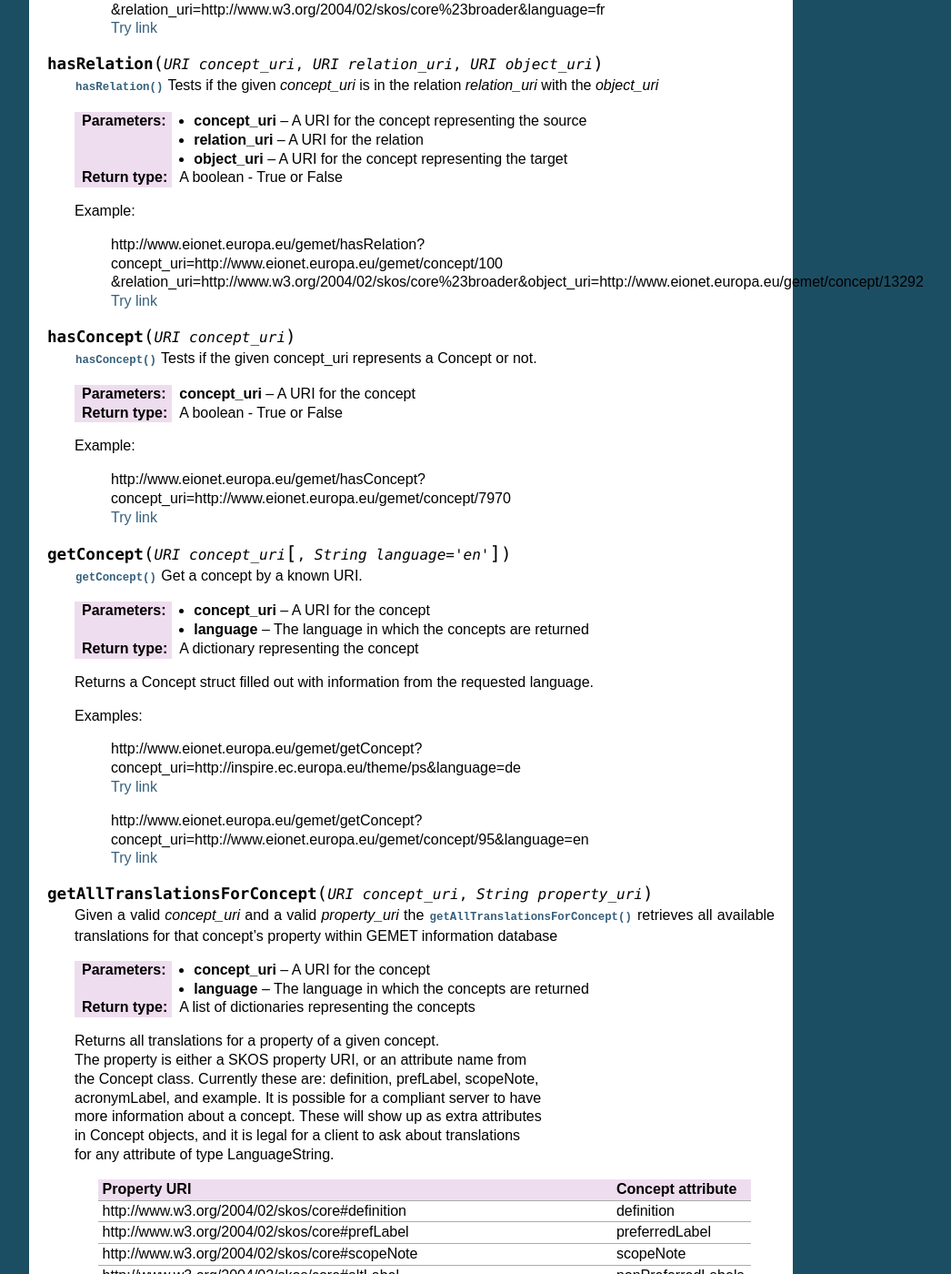
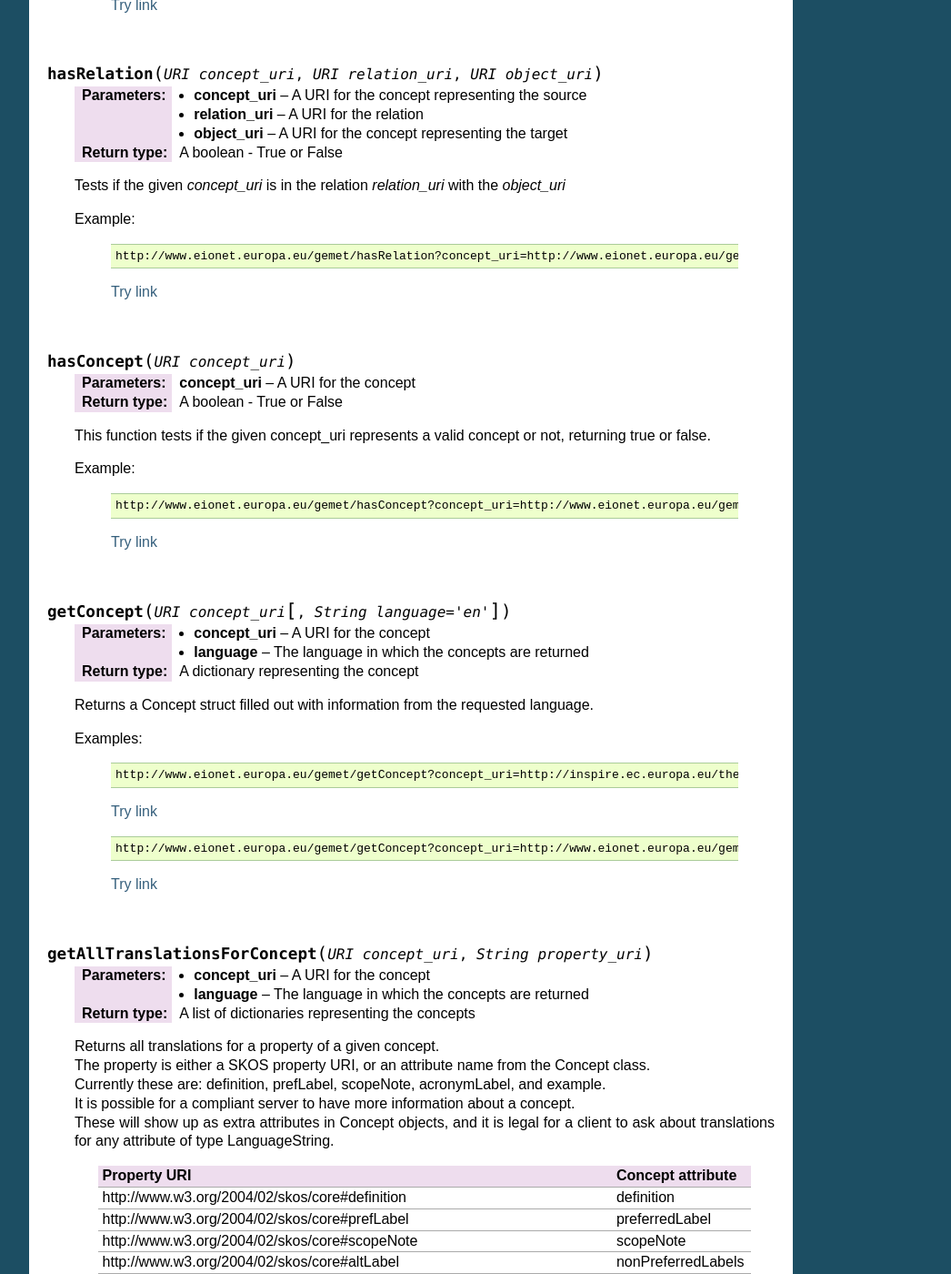
Before and after one commit to eea/gemet, a Sphinx documentation site: the page built from docs/new_api/source/index.rst, in a window 1280 px wide and 1400 px high, scrolled down 2880 px. Shown: the whole window at 91% size, without its empty margins (198-1244 px from the left). Built offline with Sphinx 7.4.7, drawn with Linux system fonts in a browser that asks for light colours; some of the changed text lies outside the part shown.

```diff
--- a/docs/new_api/source/index.rst
+++ b/docs/new_api/source/index.rst
@@ -73,12 +73,10 @@ XML/RPC. A combination of such function calls ensure the full retrieval of
 GEMET's content.
 
 WebService API methods
-~~~~~~~~~~~~~~~~~~~~~~
+======================
 
 
 .. function:: getTopmostConcepts(URI thesaurus_uri[, String language='en'])
-
-    :func:`getTopmostConcepts` Get the top concepts of a thesaurus.
 
     :param thesaurus_uri: The thesaurus URI from which to retrieve concepts
     :param language: The language in which the concepts are returned
@@ -91,18 +89,21 @@ WebService API methods
 
     A URI is a subclass of string, potentially with some methods to manipulate the URI.
 
-
     Examples:
 
-        |   \http://www.eionet.europa.eu/gemet/getTopmostConcepts?thesaurus_uri=http://www.eionet.europa.eu/gemet/group/&language=en
+        ::
+
+            http://www.eionet.europa.eu/gemet/getTopmostConcepts?thesaurus_uri=http://www.eionet.europa.eu/gemet/group/&language=en
         |   `Try link <http://www.eionet.europa.eu/gemet/getTopmostConcepts?thesaurus_uri=http://www.eionet.europa.eu/gemet/group/&language=en>`_
+        |
+        ::
 
-        |   \http://www.eionet.europa.eu/gemet/getTopmostConcepts?thesaurus_uri=http://inspire.ec.europa.eu/theme/&language=en
+            http://www.eionet.europa.eu/gemet/getTopmostConcepts?thesaurus_uri=http://inspire.ec.europa.eu/theme/&language=en
         |   `Try link <http://www.eionet.europa.eu/gemet/getTopmostConcepts?thesaurus_uri=http://inspire.ec.europa.eu/theme/&language=en>`_
 
+    |
+
 .. function:: getAllConceptRelatives(URI concept_uri[, URI target_thesaurus_uri, URI relation_uri])
-
-    :func:`getAllConceptRelatives` Get a list of all concept relatives.
 
     :param concept_uri: A URI for the concept
     :param target_thesaurus_uri: A URI for the target with which exist relations
@@ -125,19 +126,24 @@ WebService API methods
 
     Examples:
 
-        |   \http://www.eionet.europa.eu/gemet/getAllConceptRelatives?concept_uri=http://www.eionet.europa.eu/gemet/group/234
+        ::
+
+            http://www.eionet.europa.eu/gemet/getAllConceptRelatives?concept_uri=http://www.eionet.europa.eu/gemet/group/234
         |   `Try link <http://www.eionet.europa.eu/gemet/getAllConceptRelatives?concept_uri=http://www.eionet.europa.eu/gemet/group/234>`_
 
-        |   \http://www.eionet.europa.eu/gemet/getAllConceptRelatives?concept_uri=http://www.eionet.europa.eu/gemet/concept/6740
+        ::
+
+            http://www.eionet.europa.eu/gemet/getAllConceptRelatives?concept_uri=http://www.eionet.europa.eu/gemet/concept/6740
         |   `Try link <http://www.eionet.europa.eu/gemet/getAllConceptRelatives?concept_uri=http://www.eionet.europa.eu/gemet/concept/6740>`_
 
-        |   \http://www.eionet.europa.eu/gemet/getAllConceptRelatives?concept_uri=http://inspire.ec.europa.eu/theme/ps
+        ::
+
+            http://www.eionet.europa.eu/gemet/getAllConceptRelatives?concept_uri=http://inspire.ec.europa.eu/theme/ps
         |   `Try link <http://www.eionet.europa.eu/gemet/getAllConceptRelatives?concept_uri=http://inspire.ec.europa.eu/theme/ps>`_
 
+    |
 
 .. function:: getRelatedConcepts(URI concept_uri, URI relation_uri[, String language='en'])
-
-    :func:`getAllConceptRelatives` Get a list of all concept with a given relation to the object.
 
     :param concept_uri: A URI for the concept
     :param relation_uri: A URI for the relation
@@ -150,42 +156,48 @@ WebService API methods
 
     Example:
 
-        |   \http://www.eionet.europa.eu/gemet/getRelatedConcepts?concept_uri=http://www.eionet.europa.eu/gemet/concept/913
-        |   &relation_uri=http://www.w3.org/2004/02/skos/core%23broader&language=fr
+        ::
+
+           http://www.eionet.europa.eu/gemet/getRelatedConcepts?concept_uri=http://www.eionet.europa.eu/gemet/concept/913&relation_uri=http://www.w3.org/2004/02/skos/core%23broader&language=fr
         |   `Try link <http://www.eionet.europa.eu/gemet/getRelatedConcepts?concept_uri=http://www.eionet.europa.eu/gemet/concept/913&relation_uri=http://www.w3.org/2004/02/skos/core%23broader&language=fr>`_
 
+    |
 
 .. function:: hasRelation(URI concept_uri, URI relation_uri, URI object_uri)
-
-    :func:`hasRelation` Tests if the given *concept_uri* is in the relation *relation_uri* with the *object_uri*
 
     :param concept_uri: A URI for the concept representing the source
     :param relation_uri: A URI for the relation
     :param object_uri: A URI for the concept representing the target
     :rtype: A boolean - True or False
 
+    |   Tests if the given *concept_uri* is in the relation *relation_uri* with the *object_uri*
+
     Example:
 
-        |   \http://www.eionet.europa.eu/gemet/hasRelation?concept_uri=http://www.eionet.europa.eu/gemet/concept/100
-        |   &relation_uri=http://www.w3.org/2004/02/skos/core%23broader&object_uri=http://www.eionet.europa.eu/gemet/concept/13292
+        ::
+
+            http://www.eionet.europa.eu/gemet/hasRelation?concept_uri=http://www.eionet.europa.eu/gemet/concept/100&relation_uri=http://www.w3.org/2004/02/skos/core%23broader&object_uri=http://www.eionet.europa.eu/gemet/concept/13292
         |   `Try link <http://www.eionet.europa.eu/gemet/hasRelation?concept_uri=http://www.eionet.europa.eu/gemet/concept/100&relation_uri=http://www.w3.org/2004/02/skos/core%23broader&object_uri=http://www.eionet.europa.eu/gemet/concept/13292>`_
 
+    |
 
 .. function:: hasConcept(URI concept_uri)
-
-    :func:`hasConcept` Tests if the given concept_uri represents a Concept or not.
 
     :param concept_uri: A URI for the concept
     :rtype: A boolean - True or False
 
+    |   This function tests if the given concept_uri represents a valid concept or not, returning true or false.
+
     Example:
 
-        |   \http://www.eionet.europa.eu/gemet/hasConcept?concept_uri=http://www.eionet.europa.eu/gemet/concept/7970
+        ::
+
+            http://www.eionet.europa.eu/gemet/hasConcept?concept_uri=http://www.eionet.europa.eu/gemet/concept/7970
         |   `Try link <http://www.eionet.europa.eu/gemet/hasConcept?concept_uri=http://www.eionet.europa.eu/gemet/concept/7970>`_
 
+    |
+
 .. function:: getConcept(URI concept_uri[, String language='en'])
-
-    :func:`getConcept` Get a concept by a known URI.
 
     :param concept_uri: A URI for the concept
     :param language: The language in which the concepts are returned
@@ -195,27 +207,29 @@ WebService API methods
 
     Examples:
 
-        |   \http://www.eionet.europa.eu/gemet/getConcept?concept_uri=http://inspire.ec.europa.eu/theme/ps&language=de
+        ::
+
+            http://www.eionet.europa.eu/gemet/getConcept?concept_uri=http://inspire.ec.europa.eu/theme/ps&language=de
         |   `Try link <http://www.eionet.europa.eu/gemet/getConcept?concept_uri=http://inspire.ec.europa.eu/theme/ps&language=de>`_
 
-        |   \http://www.eionet.europa.eu/gemet/getConcept?concept_uri=http://www.eionet.europa.eu/gemet/concept/95&language=en
+        ::
+
+            http://www.eionet.europa.eu/gemet/getConcept?concept_uri=http://www.eionet.europa.eu/gemet/concept/95&language=en
         |   `Try link <http://www.eionet.europa.eu/gemet/getConcept?concept_uri=http://www.eionet.europa.eu/gemet/concept/95&language=en>`_
 
+    |
+
 .. function:: getAllTranslationsForConcept(URI concept_uri, String property_uri)
-
-    Given a valid *concept_uri* and a valid *property_uri* the :func:`getAllTranslationsForConcept()` retrieves all available translations for that concept’s property within GEMET information database
 
     :param concept_uri: A URI for the concept
     :param language: The language in which the concepts are returned
     :rtype: A list of dictionaries representing the concepts
 
     |   Returns all translations for a property of a given concept.
-    |   The property is either a SKOS property URI, or an attribute name from
-    |   the Concept class. Currently these are: definition, prefLabel, scopeNote,
-    |   acronymLabel, and example. It is possible for a compliant server to have
-    |   more information about a concept. These will show up as extra attributes
-    |   in Concept objects, and it is legal for a client to ask about translations
-    |   for any attribute of type LanguageString.
+    |   The property is either a SKOS property URI, or an attribute name from the Concept class.
+    |   Currently these are: definition, prefLabel, scopeNote, acronymLabel, and example.
+    |   It is possible for a compliant server to have more information about a concept.
+    |   These will show up as extra attributes in Concept objects, and it is legal for a client to ask about translations for any attribute of type LanguageString.
 
     +-------------------------------------------------------------------------------+------------------------------------------------------------------------------------------------+
     |                                 Property URI                                  |                                      Concept attribute                                         |
@@ -238,7 +252,9 @@ WebService API methods
 
     Example:
 
-        |   \http://www.eionet.europa.eu/gemet/getAllTranslationsForConcept?concept_uri=http://www.eionet.europa.eu/gemet/concept/10126& property_uri=http://www.w3.org/2004/02/skos/core%23prefLabel
+        ::
+
+            http://www.eionet.europa.eu/gemet/getAllTranslationsForConcept?concept_uri=http://www.eionet.europa.eu/gemet/concept/10126& property_uri=http://www.w3.org/2004/02/skos/core%23prefLabel
         |   `Try link <http://www.eionet.europa.eu/gemet/getAllTranslationsForConcept?concept_uri=http://www.eionet.europa.eu/gemet/concept/10126&property_uri=http://www.w3.org/2004/02/skos/core%23prefLabel>`_
 
     |   **Note**: when constructing a GET request of this type, the property URI must
@@ -246,8 +262,6 @@ WebService API methods
     |   meaning in a URI).
 
 .. function:: getConceptsMatchingKeyword(String keyword, int search_mode[, URI thesaurus_uri, String language])
-
-    :func:`getConceptsMatchingKeyword` Get a list of concepts matching a keyword for a particular thesaurus.
 
     :param keyword: A string representing the keyword to search for
     :param search_mode: An integer in the range 0 – 4 inclusive:
@@ -261,18 +275,22 @@ WebService API methods
     :param language: The language is used both for specifying what language the keyword is and for returning the concept in the correct language
     :rtype: A list of dictionaries representing the found concepts
 
+    |   The function retrieves a list of concepts matching a keyword for a particular thesaurus.
+
     Example:
 
-        |   \http://www.eionet.europa.eu/gemet/getConceptsMatchingKeyword?keyword=air&search_mode=0&thesaurus_uri=http://www.eionet.europa.eu/gemet/concept/&language=en
+        ::
+
+            http://www.eionet.europa.eu/gemet/getConceptsMatchingKeyword?keyword=air&search_mode=0&thesaurus_uri=http://www.eionet.europa.eu/gemet/concept/&language=en
         |   `Try link <http://www.eionet.europa.eu/gemet/getConceptsMatchingKeyword?keyword=air&search_mode=0&thesaurus_uri=http://www.eionet.europa.eu/gemet/concept/&language=en>`_
 
 
     .. versionadded:: 2.1
        The *language* parameter is now set default to **'en'**.
 
+    |
+
 .. function:: getConceptsMatchingRegexByThesaurus(String regex, URI thesaurus_uri[, String language])
-
-    :func:`getConceptsMatchingRegexByThesaurus` Gets a list of concepts matching a keyword for a particular thesaurus.
 
     :param regex: A string representing the regex to search for
     :param thesaurus_uri: Indicates which thesaurus to search in
@@ -284,20 +302,23 @@ WebService API methods
 
     Example:
 
-        |   \http://www.eionet.europa.eu/gemet/getConceptsMatchingRegexByThesaurus?regex=^air$&­thesaurus_uri=http://www.eionet.europa.eu/gemet/concept/&language=en
+        ::
+
+            http://www.eionet.europa.eu/gemet/getConceptsMatchingRegexByThesaurus?regex=^air$&­thesaurus_uri=http://www.eionet.europa.eu/gemet/concept/&language=en
         |   `Try link <http://www.eionet.europa.eu/gemet/getConceptsMatchingRegexByThesaurus?regex=^air$&thesaurus_uri=http://www.eionet.europa.eu/gemet/concept/&language=en>`_
 
 
     .. versionadded:: 2.1
        The *language* parameter is now set default to **'en'**.
 
+    |
+
 .. function:: getAvailableLanguages(URI concept_uri)
-
-    :func:`getAvailableLanguages` Returns the languages a concept's preferred label is available in.
 
     :param concept_uri: A URI for the concept
     :rtype: A list of strings representing the available languages (as codes)
 
+    |   This function returns the languages a concept's preferred label is available in.
     |   A concept must have a preferred label before it can have any other property in that language.
 
     Example:
@@ -307,83 +328,103 @@ WebService API methods
 
 .. function:: getSupportedLanguages(URI thesaurus_uri)
 
-    :func:`getSupportedLanguages` Retrieves a list containing the language codes for all the
+    :param concept_uri: A URI for the thesaurus
+    :rtype: A list of strings representing the available languages (as codes)
+
+    This function retrieves a list containing the language codes for all the
     languages supported by a certain namespace (concept, group, theme, etc.).
     Its parameter, *thesaurus_uri*, specifies the URI for the wanted namespace.
 
-    :param concept_uri: A URI for the thesaurus
-    :rtype: A list of strings representing the available languages (as codes)
+    Example:
+
+        ::
+
+            http://www.eionet.europa.eu/gemet/getSupportedLanguages?thesaurus_uri=http://www.eionet.europa.eu/gemet/concept/
+        |   `Try link <http://www.eionet.europa.eu/gemet/getSupportedLanguages?thesaurus_uri=http://www.eionet.europa.eu/gemet/concept/>`_
+
+    |
+
+.. function:: getAvailableThesauri()
+
+    :rtype: A list of strings representing the available thesauri
+
+    |   This function returns all the thesauri URIs the service knows of
 
     Example:
 
-        |   \http://www.eionet.europa.eu/gemet/getSupportedLanguages?thesaurus_uri=http://www.eionet.europa.eu/gemet/concept/
-        |   `Try link <http://www.eionet.europa.eu/gemet/getSupportedLanguages?thesaurus_uri=http://www.eionet.europa.eu/gemet/concept/>`_
+        ::
 
-.. function:: getAvailableThesauri(URI concept_uri)
-
-    :func:`getAvailableThesauri` Return all the thesauri uris, the service knows of
-
-    :param concept_uri: A URI for the concept
-    :rtype: A list of strings representing the available thesauri
-
-    Example:
-
-        |   \http://www.eionet.europa.eu/gemet/getAvailableThesauri
+            http://www.eionet.europa.eu/gemet/getAvailableThesauri
         |   `Try link <http://www.eionet.europa.eu/gemet/getAvailableThesauri>`_
 
+    |
+
 .. function:: fetchThemes([String language])
-
-    :func:`fetchThemes` Convenience method that calls getTopmostConcepts('\http://www.eionet.europa.eu/gemet/theme/', language)
 
     :param language: The language in which the themes are returned.
     :rtype: A list of dictionaries representing the fetched themes
 
+    |   This function retrieves all the themes the service knows of.
+    |   It is a convenience method that calls getTopmostConcepts('\http://www.eionet.europa.eu/gemet/theme/', language)
+
     Example:
 
-        |   \http://www.eionet.europa.eu/gemet/fetchThemes?language=en
+        ::
+
+            http://www.eionet.europa.eu/gemet/fetchThemes?language=en
         |   `Try link <http://www.eionet.europa.eu/gemet/fetchThemes?language=en>`_
 
     .. versionadded:: 2.1
         The *language* parameter is now set default to **'en'**.
 
+    |
+
 .. function:: fetchGroups([String language])
-
-    :func:`fetchGroups` Convenience method that calls getTopmostConcepts('\http://www.eionet.europa.eu/gemet/group/', language)
 
     :param language: The language in which the groups are returned.
     :rtype: A list of dictionaries representing the fetched themes
 
+    |   This function retrieves all the groups the service knows of.
+    |   It is a convenience method that calls getTopmostConcepts('\http://www.eionet.europa.eu/gemet/group/', language)
+
     Example:
 
-        |   \http://www.eionet.europa.eu/gemet/fetchGroups?language=en
+        ::
+
+            http://www.eionet.europa.eu/gemet/fetchGroups?language=en
         |   `Try link <http://www.eionet.europa.eu/gemet/fetchGroups?language=en>`_
 
     .. versionadded:: 2.1
         The *language* parameter is now set default to **'en'**.
+
+    |
 
 .. function:: fetchSuperGroups([String language])
 
     .. versionadded:: 2.1
         This is a new method.
 
-    :func:`fetchSuperGroups` Convenience method that calls getTopmostConcepts('\http://www.eionet.europa.eu/gemet/supergroup/', language)
-
     :param language: The language in which super groups are returned.
     :rtype: A list of dictionaries representing the fetched themes
 
-    |   In principle all groups that don't have a broader definition would qualify
+    |   This function retrieves all the supergroups the service knows of.
+    |   In principle all groups that don't have a broader definition would qualify.
+    |   It is a convenience method that calls getTopmostConcepts('\http://www.eionet.europa.eu/gemet/supergroup/', language)
 
     Example:
 
-        |   \http://www.eionet.europa.eu/gemet/fetchSuperGroups?language=en
+        ::
+
+            http://www.eionet.europa.eu/gemet/fetchSuperGroups?language=en
         |   `Try link <http://www.eionet.europa.eu/gemet/fetchSupergroups?language=en>`_
 
-
+    |
 
 .. _knownrelations:
 
 **Known relations**
-~~~~~~~~~~~~~~~~~~~
+===================
+
 +------------------------------------------------------------------------+------------------------------------------------------------------------------------------------+
 |                                 Relation                               |                                      Description                                               |
 +========================================================================+================================================================================================+
@@ -408,3 +449,23 @@ WebService API methods
 **Note**: when using the RESTful API you have to encode the '#' as %23 in
 URLs, otherwise the webbrowser assumes you're referring to a fragment
 inside the result document.
+
+
+**Known thesauri**
+==================
+
++------------------------------------------------------------------------+------------------------------------------------------------------------------------------------+
+|                                 Thesauri                               |                                      Description                                               |
++========================================================================+================================================================================================+
+| \http://www.eionet.europa.eu/gemet/concept/                            | thesaurus URI for Concepts                                                                     |
++------------------------------------------------------------------------+------------------------------------------------------------------------------------------------+
+| \http://www.eionet.europa.eu/gemet/theme/                              | thesaurus URI for Themes                                                                       |
++------------------------------------------------------------------------+------------------------------------------------------------------------------------------------+
+| \http://www.eionet.europa.eu/gemet/group/                              | thesaurus URI for Groups                                                                       |
++------------------------------------------------------------------------+------------------------------------------------------------------------------------------------+
+| \http://www.eionet.europa.eu/gemet/supergroup/                         | thesaurus URI for SuperGroups                                                                  |
++------------------------------------------------------------------------+------------------------------------------------------------------------------------------------+
+| \http://inspire.ec.europa.eu/theme/                                    | thesaurus URI for Inspire Themes                                                               |
++------------------------------------------------------------------------+------------------------------------------------------------------------------------------------+
+
+**Note**: To retrieve the available thesauri, use the function :func:`getAvailableThesauri()`
```
Also changed, not shown: other parts of docs/new_api/source/index.rst (+1 -1 lines).
